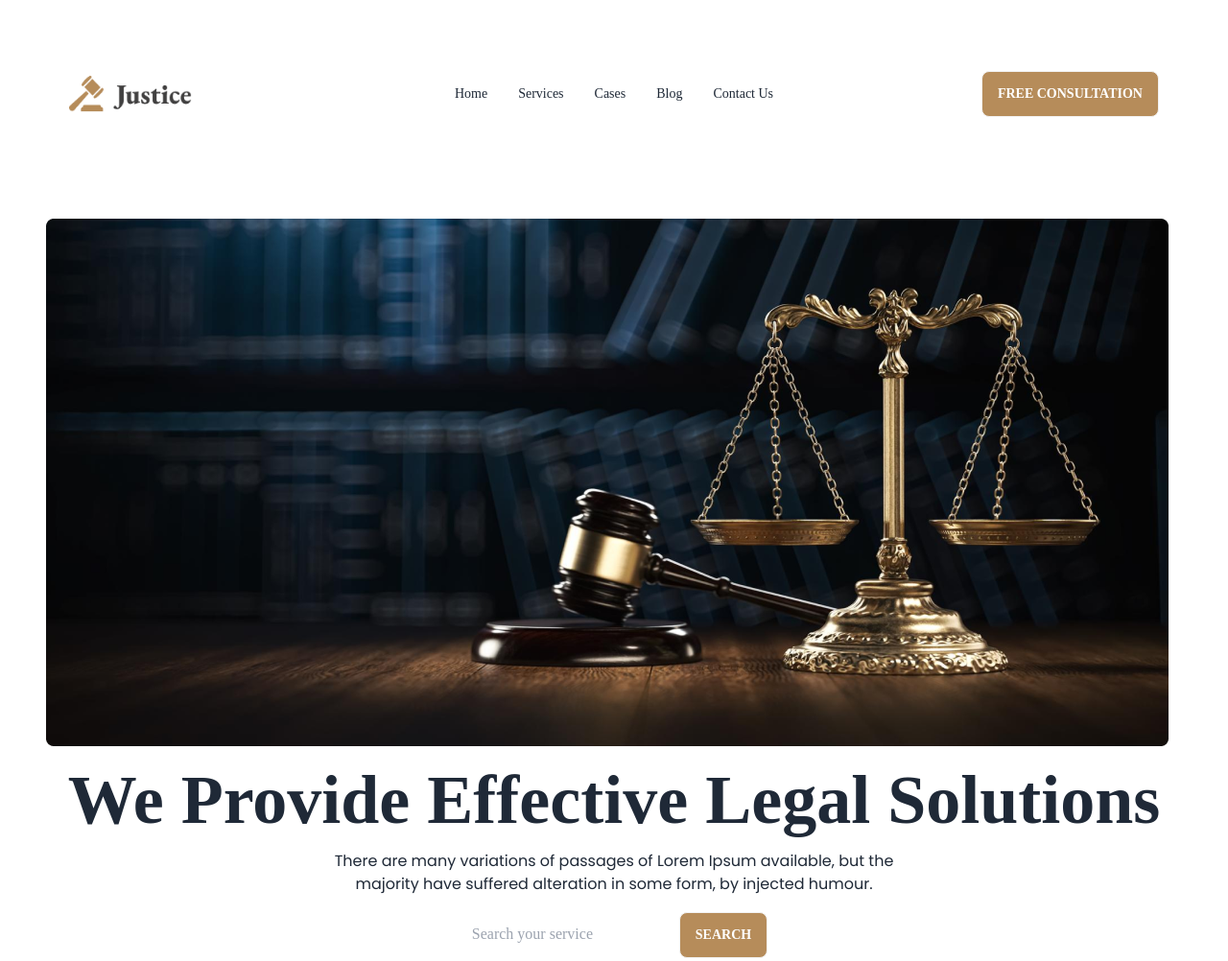
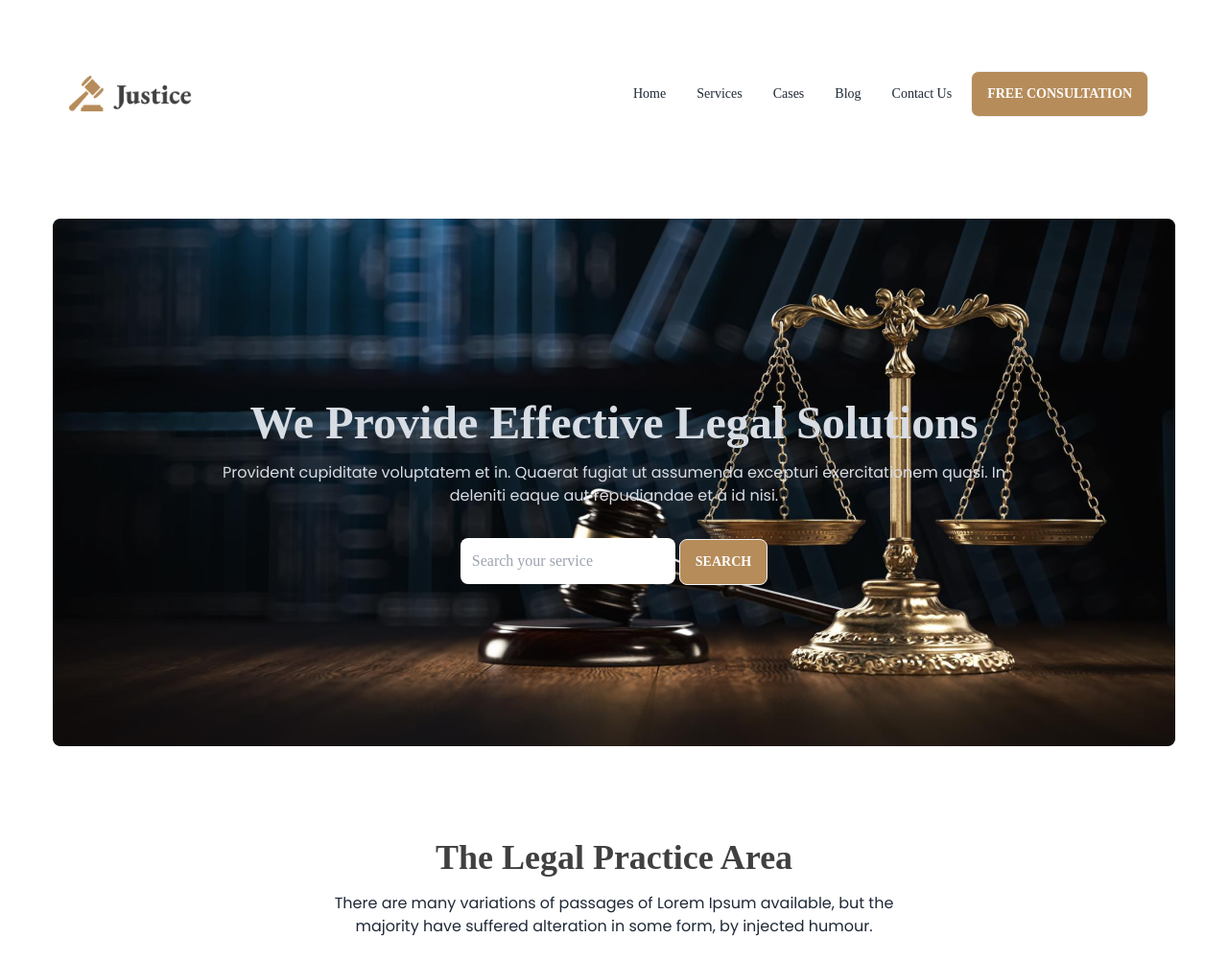
Before and after one commit to Syed-Musa/legal-website-resources, a plain HTML site: page index.html in a window 1280 px wide. Shown: the top 1002 px of the page at 96% size. Drawn offline with nearby package versions, Linux system fonts and the light colour scheme; a web font is replaced by a local one.

Commit message:
added a extra topics

```diff
--- a/index.html
+++ b/index.html
@@ -71,7 +71,7 @@
                     <li><a href="">Contact Us</a></li>
                   </ul>
                 </div>
-                <div class="navbar-end">
+                <div class="lg:navbar-end">
                   <a class="btn bg-[#B68C5A] text-white">Free Consultation</a>
                 </div>
               </div>
@@ -80,18 +80,19 @@
 
         <!--banner section Start-->
         <section class="container mx-auto my-24">
-            <div class="ml-12 bg-gradient-to-tr">
-                <img src="images/banner.png" alt="">
-            </div>
-
-            <div>
-                <h2 class="text-7xl font-extrabold text-center mt-5">We Provide Effective Legal Solutions</h2>
-                <p class="font-poppins text-base w-2/4 m-auto mt-4 text-center">There are many variations of passages of Lorem Ipsum available, but the majority have suffered alteration in some form, by injected humour.</p>
-            </div>
-            <div class="text-center mt-4">
+          <div class="hero">
+            <img class="max-w-xl lg:max-w-full" src="./images/banner.png" alt="">
+            <div class="hero-content grid text-neutral-content">
+              <div>
+                <h3 class="text-xl lg:text-5xl font-extrabold text-center mt-5">We Provide Effective Legal Solutions</h3>
+                <p class="font-poppins lg:text-base w-3/4 m-auto mt-4 text-center">Provident cupiditate voluptatem et in. Quaerat fugiat ut assumenda excepturi exercitationem quasi. In deleniti eaque aut repudiandae et a id nisi.</p>
+              </div>
+              <div class="text-center mt-4">
                 <input class="rounded-lg p-3 text-yellow-50" type="text" placeholder="Search your service">
                 <button class="btn bg-[#b68c5a] text-white">Search</button>
+              </div>
             </div>
+          </div>
         </section>
         <!--banner section End-->
     </header>
```
